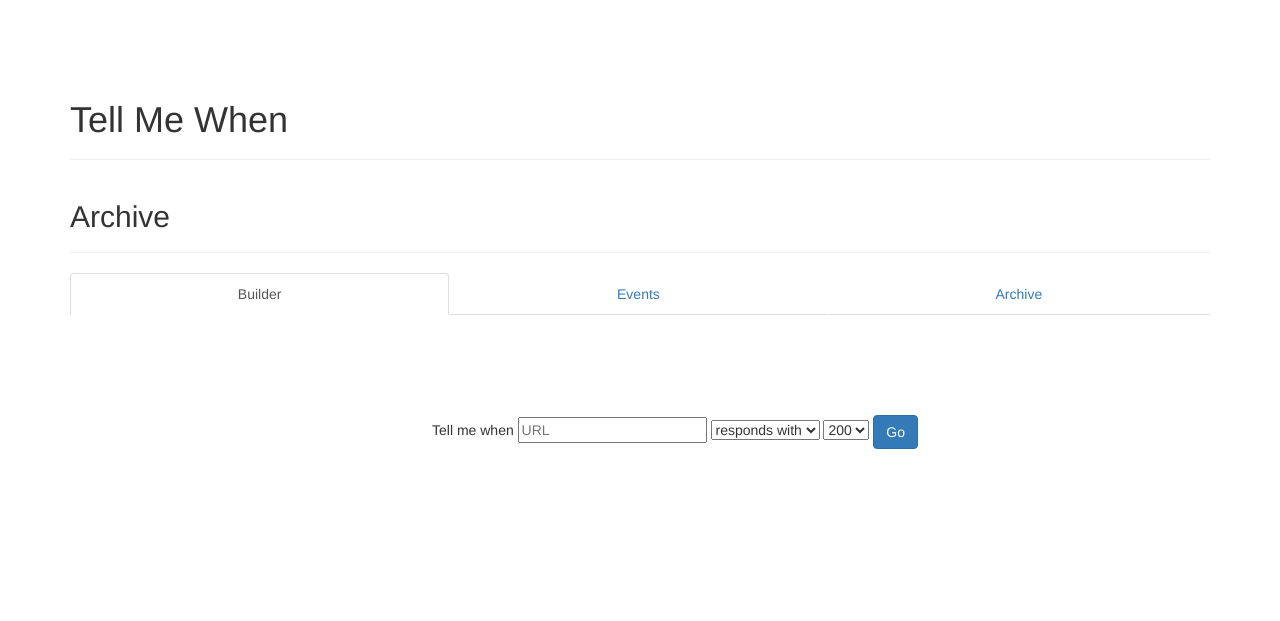
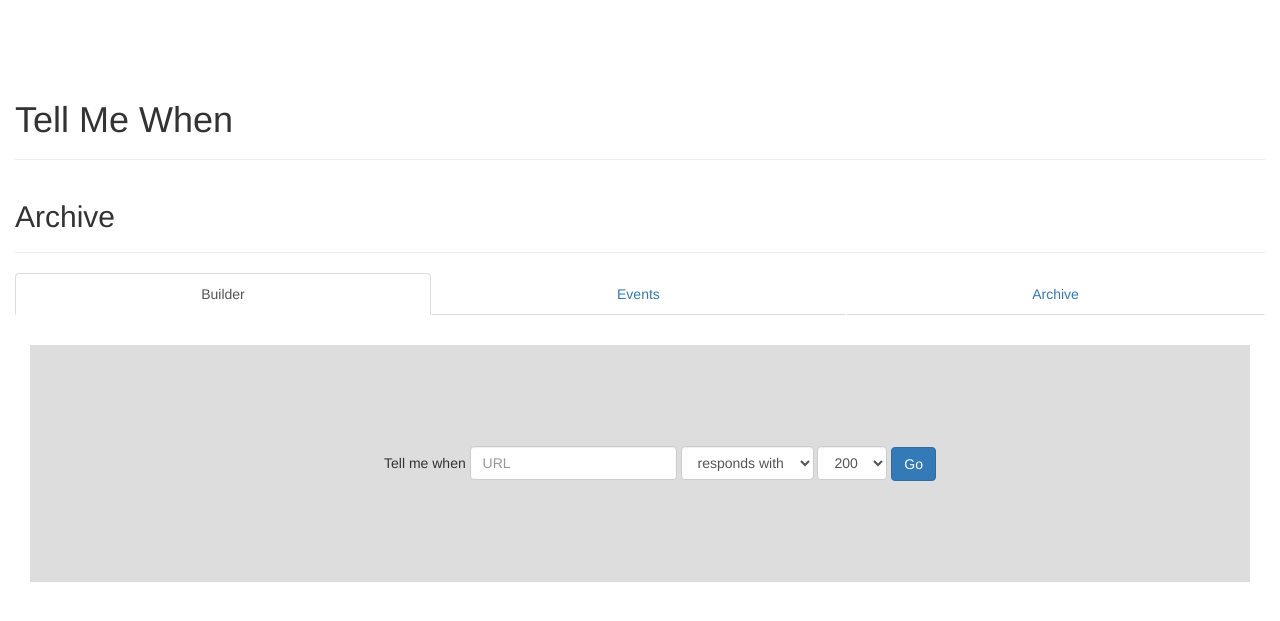
Before and after one commit to cpenner461/tellmewhen, a Flask app: page / in a window 1280 px wide. Shown: the top 621 px of the page. Run offline with Flask 2, Linux system fonts and the light colour scheme; some libraries are stand-ins or nearby versions.

Commit message:
Builder input style.

```diff
--- a/tmw/static/css/style.css
+++ b/tmw/static/css/style.css
@@ -31,3 +31,14 @@
 .event-builder li.string {
 	display:none;
 }
+
+.form-control {
+	line-height:1.4;
+}
+
+#builder form {
+	background-color:#ddd;
+	display:block;
+	margin-top:30px;
+	padding:1px 0;
+}
--- a/tmw/static/js/base.js
+++ b/tmw/static/js/base.js
@@ -1,6 +1,6 @@
 $( ".event-type select" ).on('change', function() {
   console.log( this.value );
-  if (this.value == "shows") {
+  if (this.value == "string_match") {
   	$( ".response" ).hide();
   	$( ".string" ).css( "display" , "inline-block" );
   } else {
--- a/tmw/templates/index.html
+++ b/tmw/templates/index.html
@@ -34,7 +34,7 @@
 
   <body>
 
-  <div class="container">
+  <div class="container-fluid">
     <div class="page-header">
       <h1>Tell Me When</h1>
     </div>
@@ -51,7 +51,7 @@
       <!-- Tab panes -->
       <div class="tab-content">
         <div role="tabpanel" class="tab-pane fade in active" id="builder">
-          <div class="container">
+          <div class="container-fluid">
             <div class="row">
               <div class="col-md-12">
                 <form action="/tellme" method="POST">
@@ -60,22 +60,22 @@
                       Tell me when
                     </li>
                     <li>
-                      <input type="text" placeholder="URL" name="url">
+                      <input type="text" placeholder="URL" name="url" class="form-control">
                     </li>
                     <li class="event-type">
-                      <select name="check_type">
+                      <select name="check_type" class="form-control">
                         <option class="response-event" value="status_code">responds with</option>
                         <option class="response-string" value="string_match">shows</option>
                       </select>
                     </li>
                     <li class="response">
-                      <select name="status_code">
+                      <select name="status_code" class="form-control">
                         <option value="200">200</option>
                         <option value="500">500</option>
                       </select>
                     </li>
                     <li class="string">
-                      <input type="text" placeholder="Success" name="string_match">
+                      <input type="text" placeholder="Success" name="string_match" class="form-control">
                     </li>
                     <li>
                       <button class="btn btn-primary" type="submit">Go</button>
```
